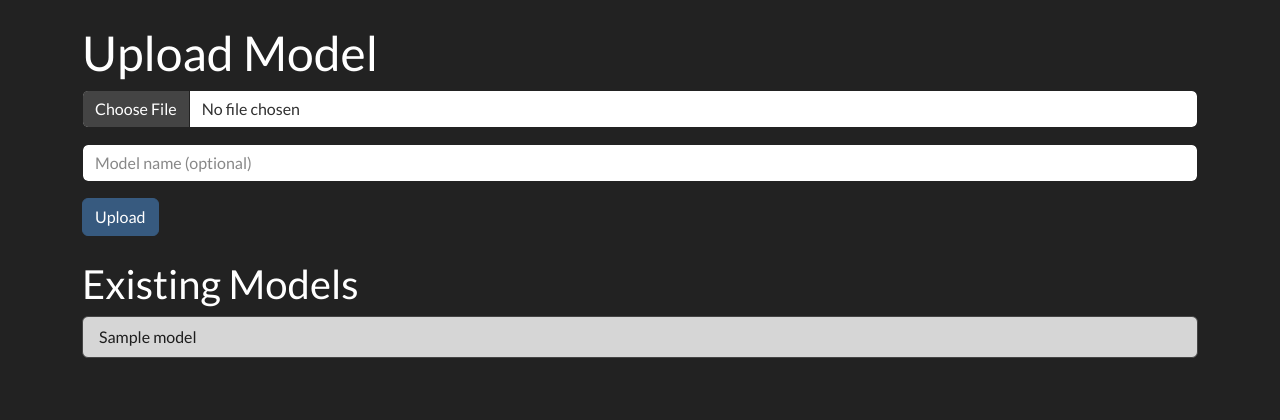
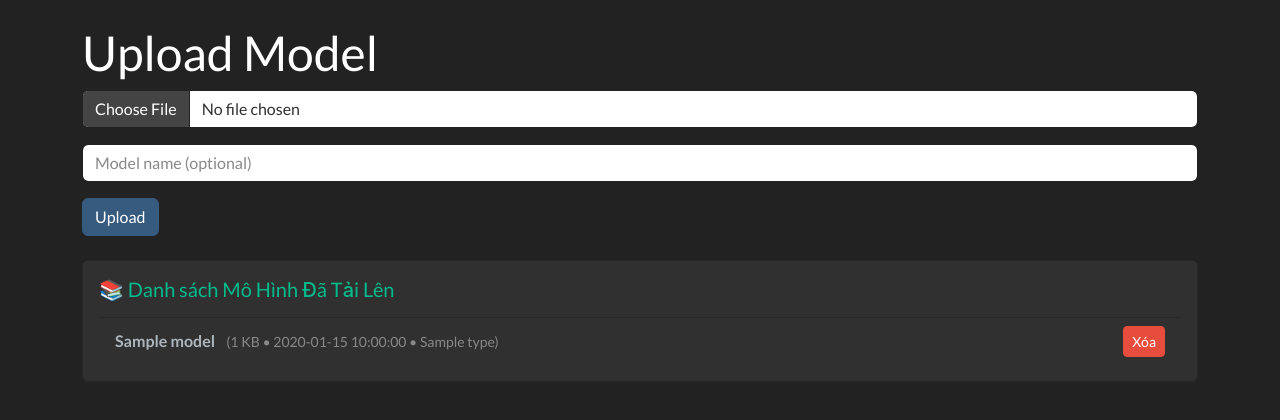
Before and after one commit to JoyceKL/forecast_web, a Flask app: template web_app/templates/upload_model.html in a window 1280 px wide. Shown: the top 420 px of the page. Run offline with Flask 3, Linux system fonts and the light colour scheme; the template is opened without the code that fills it: most values are stand-ins (such as "Sample title", 1, 10 or a date in 2020); some libraries are stand-ins or nearby versions.

Commit message:
Add model management with delete and metadata display

```diff
--- a/web_app/routes/upload_model.py
+++ b/web_app/routes/upload_model.py
@@ -1,8 +1,8 @@
 import os
 from datetime import datetime
-from flask import Blueprint, request, jsonify, render_template
+from flask import Blueprint, request, jsonify, render_template, redirect
 from werkzeug.utils import secure_filename
-from utils.model_utils import get_available_models
+from utils.model_utils import get_model_details
 
 upload_bp = Blueprint("upload_bp", __name__)
 
@@ -11,7 +11,7 @@ MODEL_DIR = "models"
 @upload_bp.route("/upload_model/")
 def upload_model_page():
     """Render upload model page with list of existing models."""
-    models = get_available_models(MODEL_DIR)
+    models = get_model_details(MODEL_DIR)
     return render_template("upload_model.html", models=models)
 
 
@@ -48,4 +48,16 @@ def upload_model():
     with open(log_path, "a") as f:
         f.write(f"{datetime.utcnow().isoformat()} - {filename}\n")
 
-    return jsonify({"name": filename})
+    if request.headers.get("X-Requested-With") == "XMLHttpRequest":
+        return jsonify({"name": filename})
+    return redirect("/upload_model/")
+
+
+@upload_bp.route("/upload_model/delete/<model_name>", methods=["POST"])
+def delete_model(model_name: str):
+    """Delete a model file from the models directory."""
+    safe_name = secure_filename(model_name)
+    path = os.path.join(MODEL_DIR, safe_name)
+    if os.path.exists(path):
+        os.remove(path)
+    return redirect("/upload_model/")
--- a/web_app/static/js/app.js
+++ b/web_app/static/js/app.js
@@ -18,7 +18,11 @@ document.getElementById('upload-form').addEventListener('submit', async function
 document.getElementById('model-upload-form').addEventListener('submit', async function(e){
     e.preventDefault();
     const formData = new FormData(this);
-    const response = await fetch('/upload_model/submit', {method: 'POST', body: formData});
+    const response = await fetch('/upload_model/submit', {
+        method: 'POST',
+        body: formData,
+        headers: {'X-Requested-With': 'XMLHttpRequest'}
+    });
     const data = await response.json();
     if (data.error) {
         alert(data.error);
--- a/web_app/templates/upload_model.html
+++ b/web_app/templates/upload_model.html
@@ -18,12 +18,22 @@
         <button type="submit" class="btn btn-primary">Upload</button>
     </form>
     {% if models %}
-    <h2 class="mt-4">Existing Models</h2>
-    <ul class="list-group">
+    <div class="card p-3">
+      <h5 class="mb-3 text-success">📚 Danh sách Mô Hình Đã Tải Lên</h5>
+      <ul class="list-group list-group-flush">
         {% for m in models %}
-        <li class="list-group-item list-group-item-dark">{{ m }}</li>
+        <li class="list-group-item d-flex justify-content-between align-items-center bg-dark text-light">
+          <div>
+            <strong>{{ m.name }}</strong>
+            <span class="text-muted small ms-2">({{ m.size }} KB • {{ m.upload_time }} • {{ m.type }})</span>
+          </div>
+          <form action="/upload_model/delete/{{ m.name }}" method="post" onsubmit="return confirm('Xác nhận xoá mô hình {{ m.name }}?');">
+            <button class="btn btn-sm btn-danger">Xóa</button>
+          </form>
+        </li>
         {% endfor %}
-    </ul>
+      </ul>
+    </div>
     {% endif %}
 </div>
 </body>
```
Also changed, not shown: web_app/utils/model_utils.py (+18 -0 lines).
